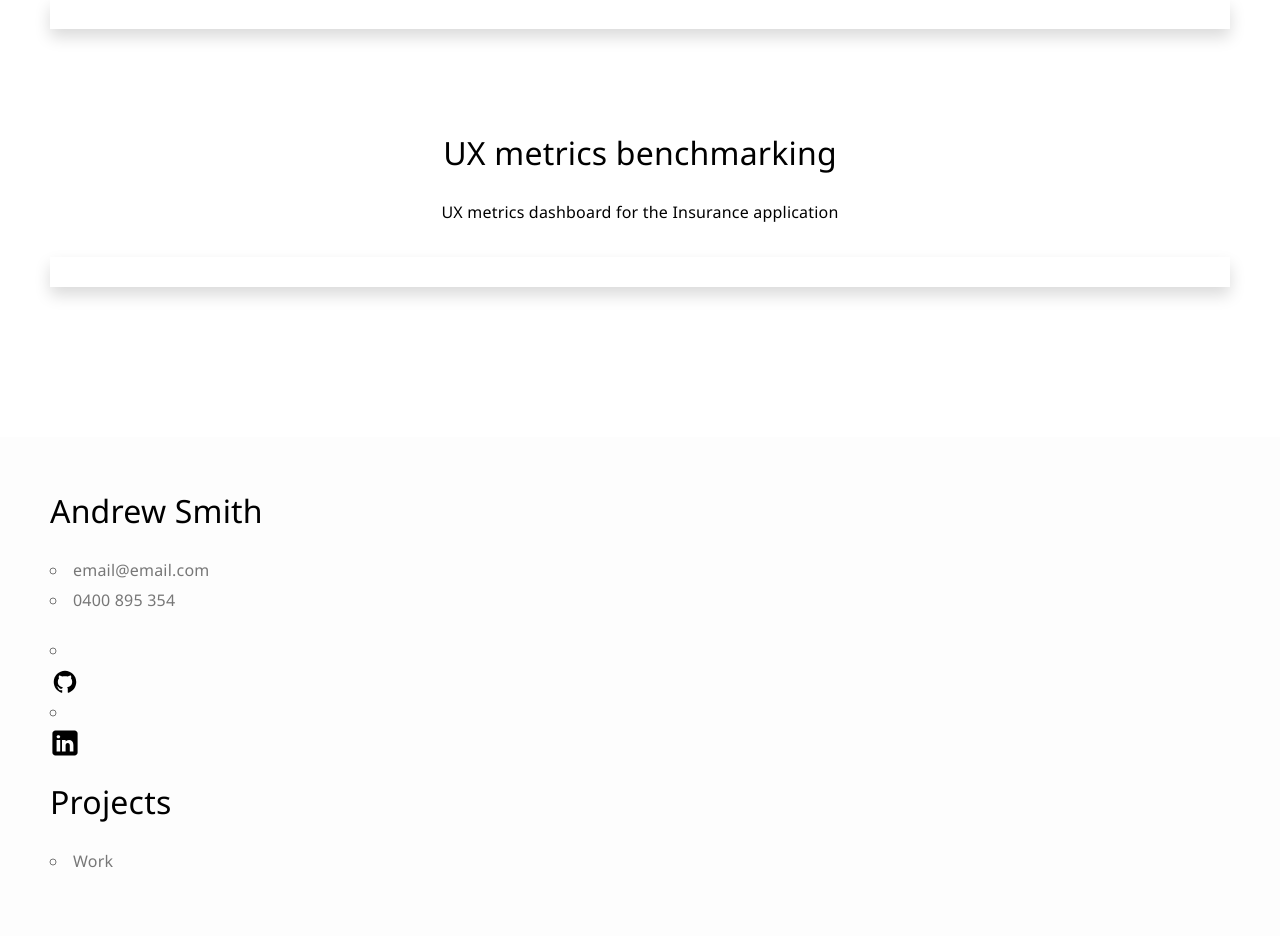
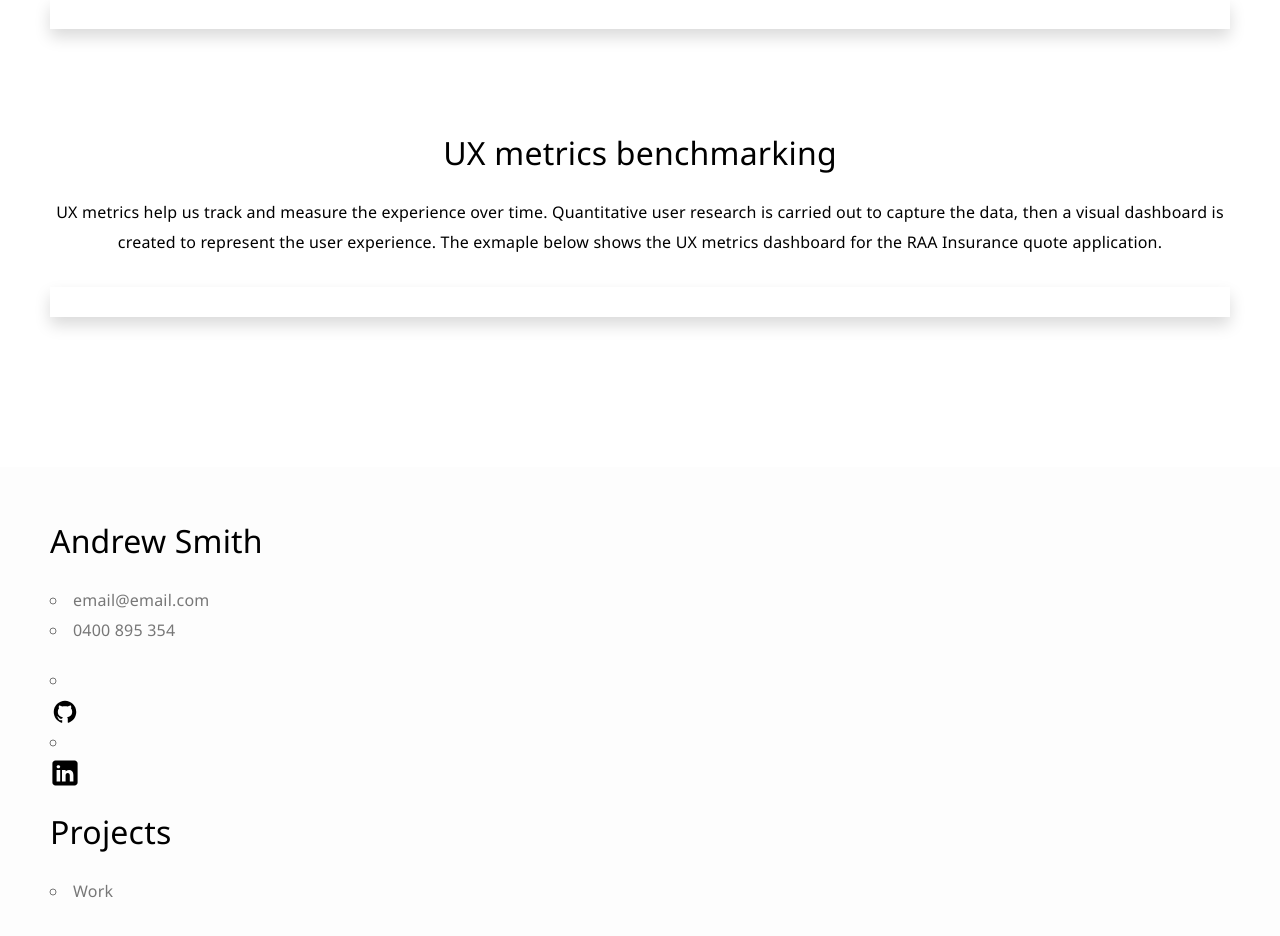
Before and after one commit to asmithdigital/asmithdigital23, a plain HTML site: page work.html in a window 1280 px wide. Shown: the part 3119-4055 px from the top of the page. Drawn offline with nearby package versions, Linux system fonts and the light colour scheme.

Commit message:
adding some content

```diff
--- a/work.html
+++ b/work.html
@@ -369,10 +369,12 @@
 <section id="portfolio" class="margin-100 ">
     <div class="">
         <div class="row-fluid">
-            <div class="span12 text-center">
+            <div class="span8 offset2 text-center">
                 <h2>UX metrics benchmarking</h2>
-                <p>UX metrics dashboard for the Insurance application</p>
+                <p>UX metrics help us track and measure the experience over time. Quantitative user research is carried out to capture the data, then a visual dashboard is created to represent the user experience. The exmaple below shows the UX metrics dashboard for the RAA Insurance quote application.</p>
             </div>
+        </div>
+        <div class="row-fluid">
             <div id="portfolio-projects">
                 <ul id="projects" class="portfolio-gallery">
                     <li class="item-project shadow span8  offset2">
```
